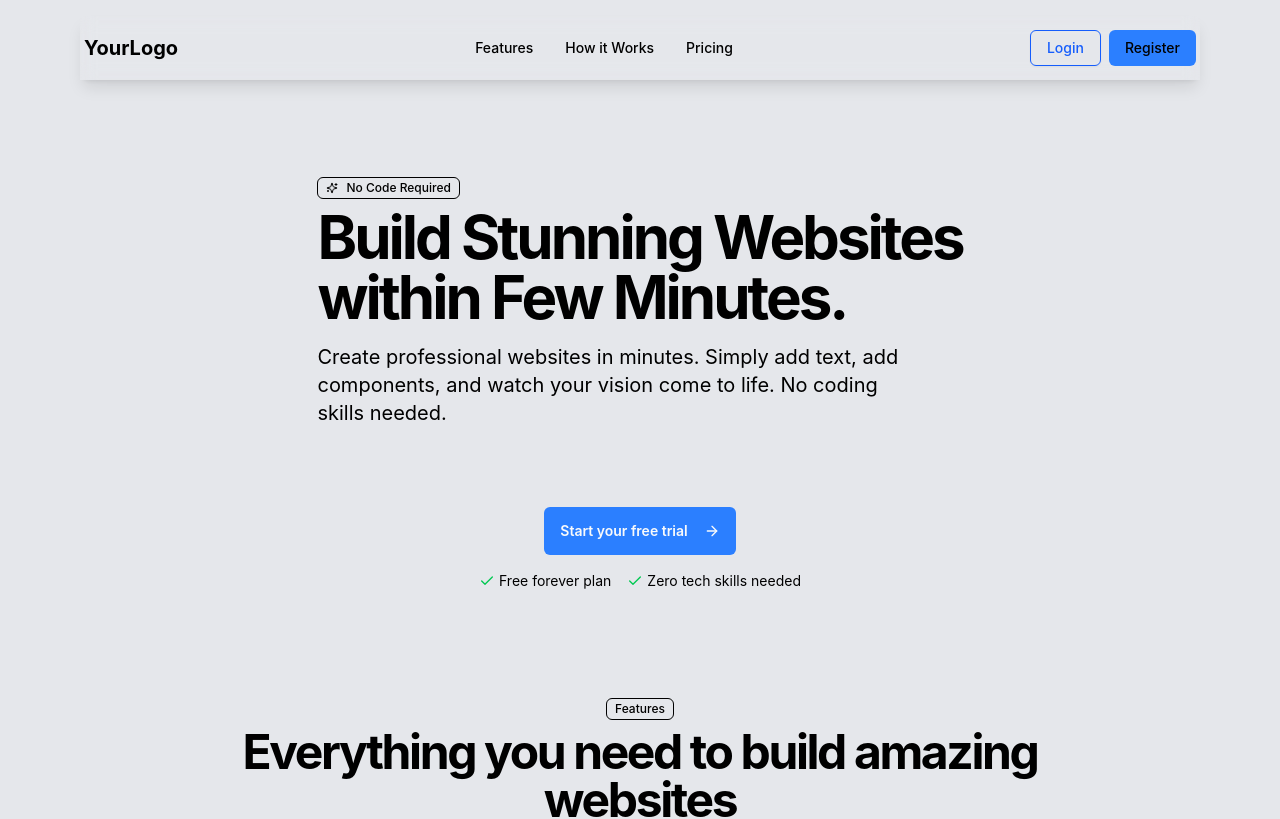
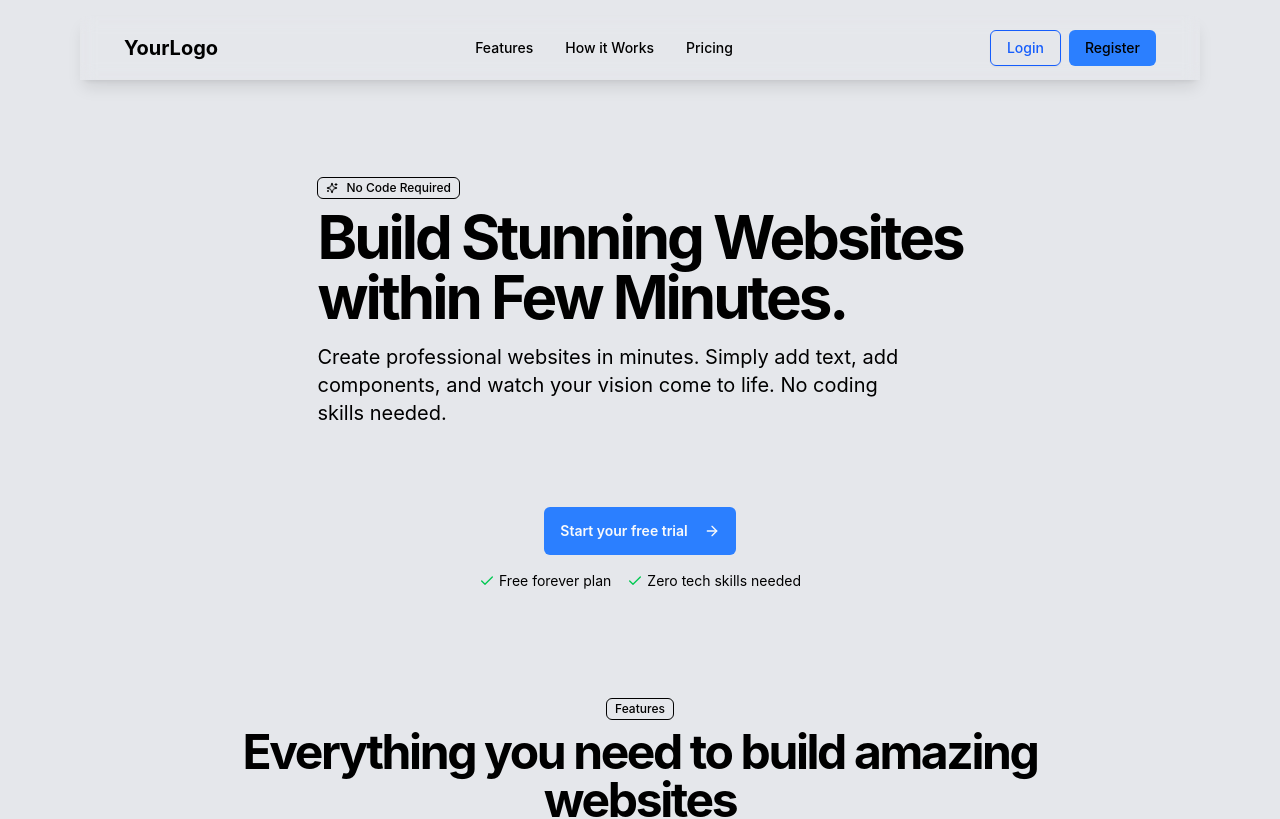
Before and after one commit to pustamrai1/website-generator, a Next.js app: page / in a window 1280 px wide. Shown: the top 819 px of the page. Built offline with nearby package versions, Linux system fonts and the light colour scheme; no server answers.

Commit message:
improve navbar responsiveness in lg screen

```diff
--- a/src/components/layouts/Navbar.tsx
+++ b/src/components/layouts/Navbar.tsx
@@ -11,7 +11,7 @@ import {
 
 export default function Navbar() {
   return (
-    <nav className="shadow-lg bg-background/95 backdrop-blur supports-[backdrop-filter]:bg-background/60 fixed z-10 left-5 right-5 md:left-20 md:right-20">
+    <nav className="shadow-lg bg-background/95 backdrop-blur supports-[backdrop-filter]:bg-background/60 fixed z-10 left-5 right-5 md:left-20 md:right-20 max-w-[1400px] mx-auto lg:px-10">
       <div className="container w-full   px-1">
         <div className="flex h-16 w-full items-center justify-between">
           {/* Logo */}
```
